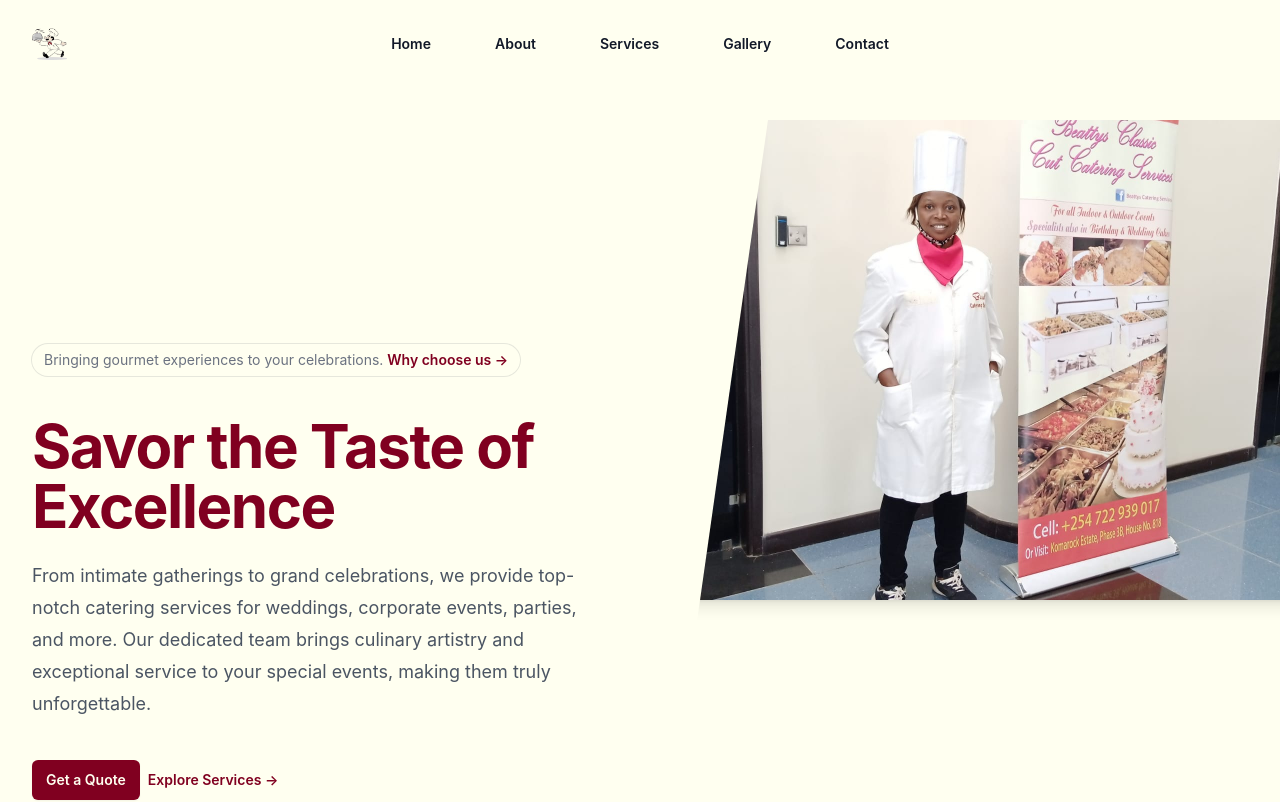
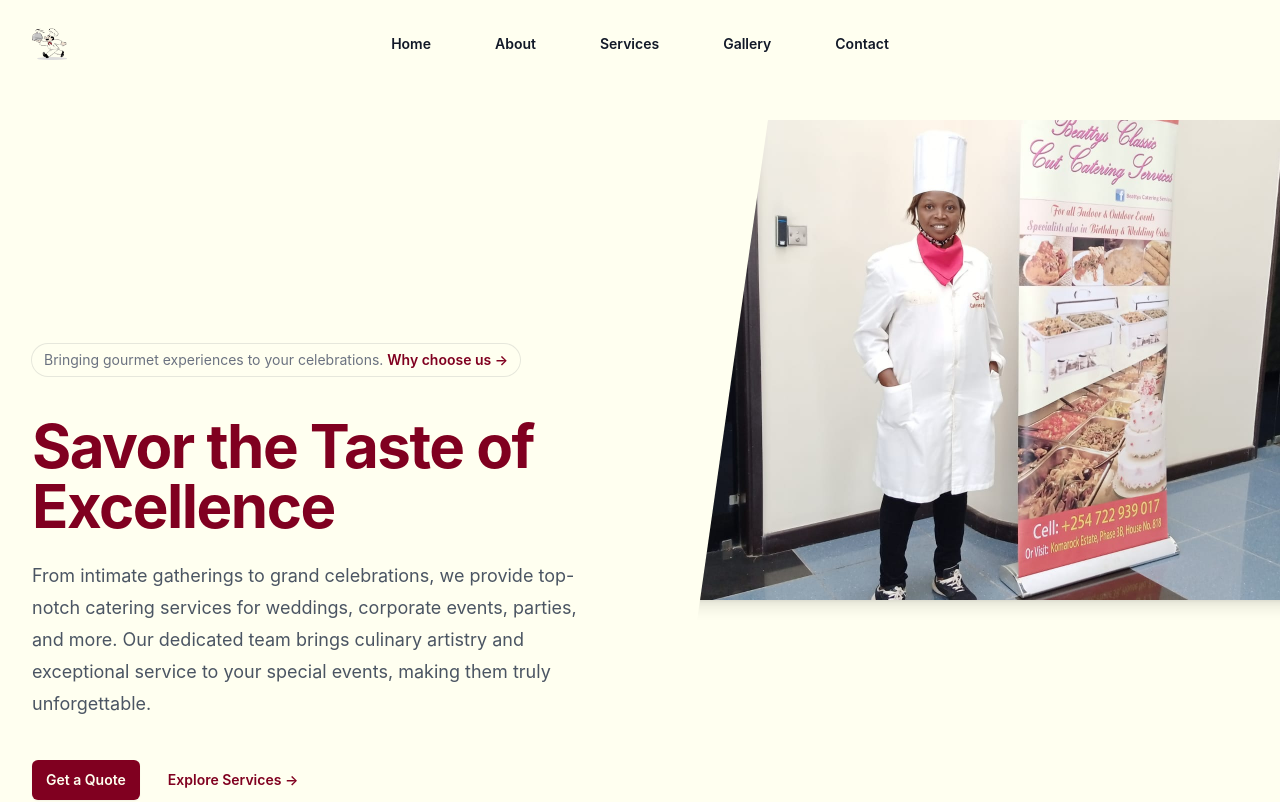
Before and after one commit to Aayroon/beattyscatering-front, a React (Create React App) app: page / in a window 1280 px wide. Shown: the top 802 px of the page. Built offline with nearby package versions, Linux system fonts and the light colour scheme.

Commit message:
backtofirst

```diff
--- a/src/pages/Home.js
+++ b/src/pages/Home.js
@@ -42,7 +42,7 @@ export default function Home() {
                     From intimate gatherings to grand celebrations, we provide top-notch catering services for weddings, corporate events, parties, and more.
                     Our dedicated team brings culinary artistry and exceptional service to your special events, making them truly unforgettable.
                   </p>
-                  <div className="mt-10 flex items-center gap-x-500">
+                  <div className="mt-10 flex items-center gap-x-5">
                     <a
                         href="contact"
                         className="rounded-md bg-burgundy px-3.5 py-2.5 text-sm font-semibold text-ivory shadow-sm hover:bg-wine focus-visible:outline focus-visible:outline-2 focus-visible:outline-offset-2 focus-visible:outline-burgundy"
```
